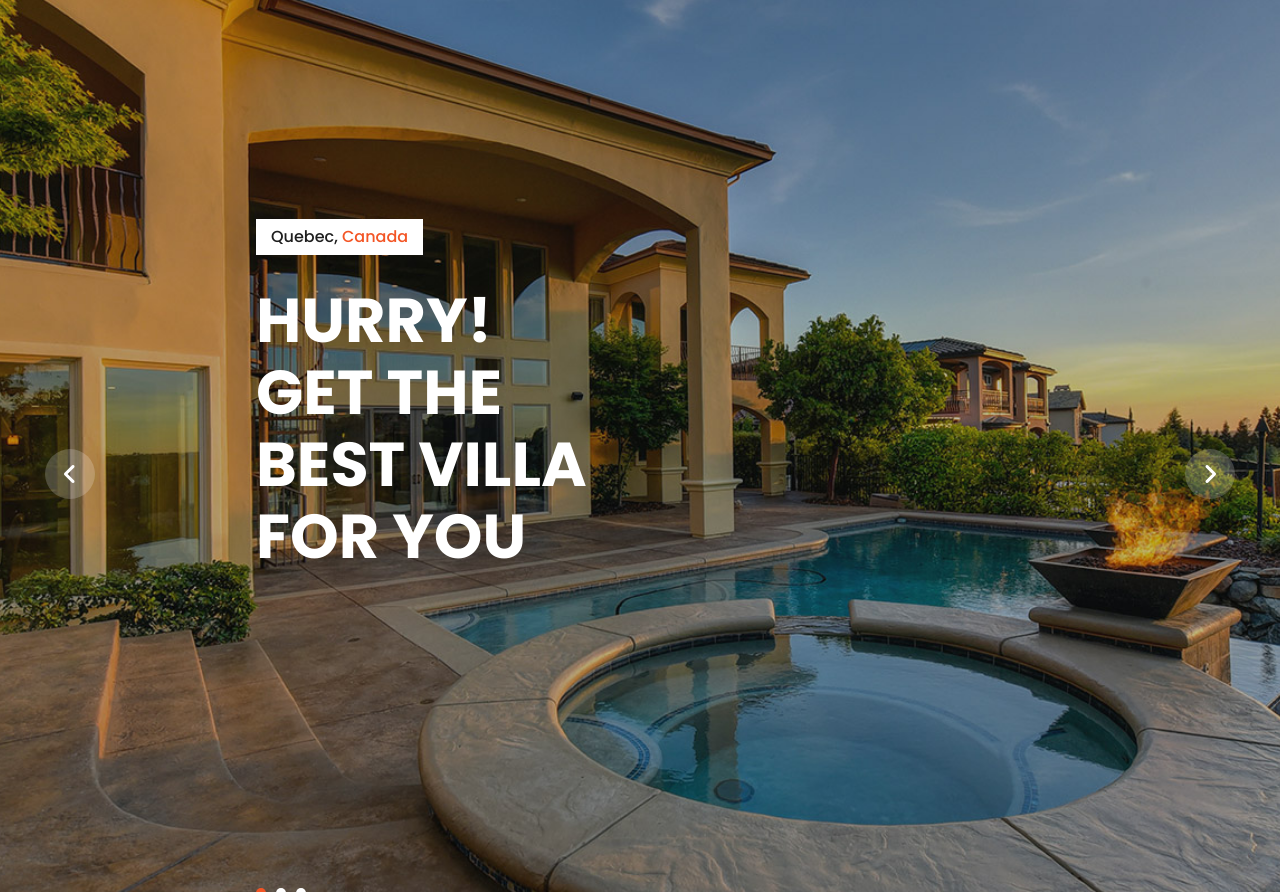
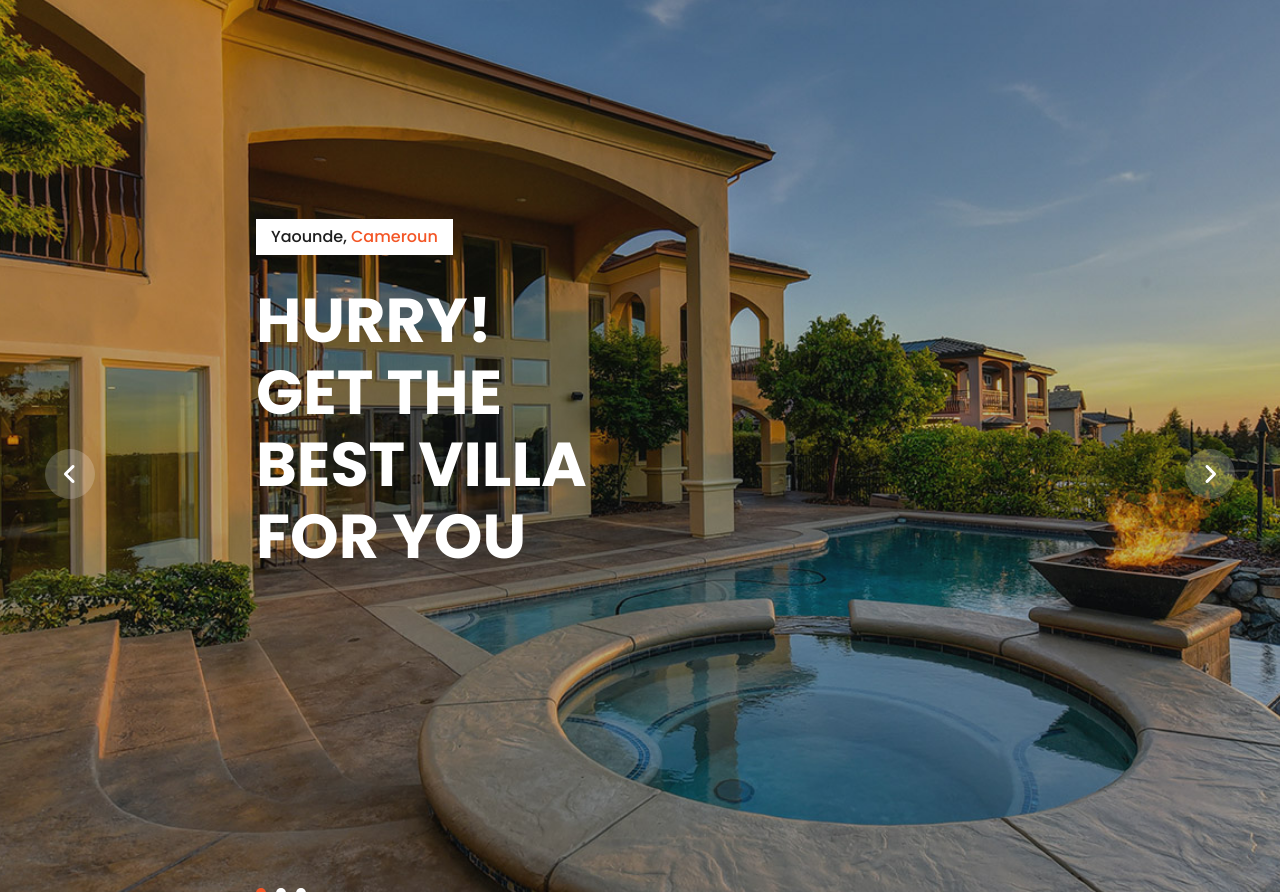
Before and after one commit to nextjs052000-eng/cicdaws, a Django app: template templates/index.html in a window 1280 px wide. Shown: the part 152-1044 px from the top of the page. Run offline with Django 3.2, Linux system fonts and the light colour scheme; the template is opened without the code that fills it, so the values that code supplies are empty; some libraries are stand-ins or nearby versions.

Commit message:
add: change text in index file

```diff
--- a/templates/index.html
+++ b/templates/index.html
@@ -99,7 +99,7 @@ https://templatemo.com/tm-591-villa-agency
     <div class="owl-carousel owl-banner">
       <div class="item item-1">
         <div class="header-text">
-          <span class="category">Quebec, <em>Canada</em></span>
+          <span class="category">Yaounde, <em>Cameroun</em></span>
           <h2>Hurry!<br>Get the Best Villa for you</h2>
         </div>
       </div>
```
